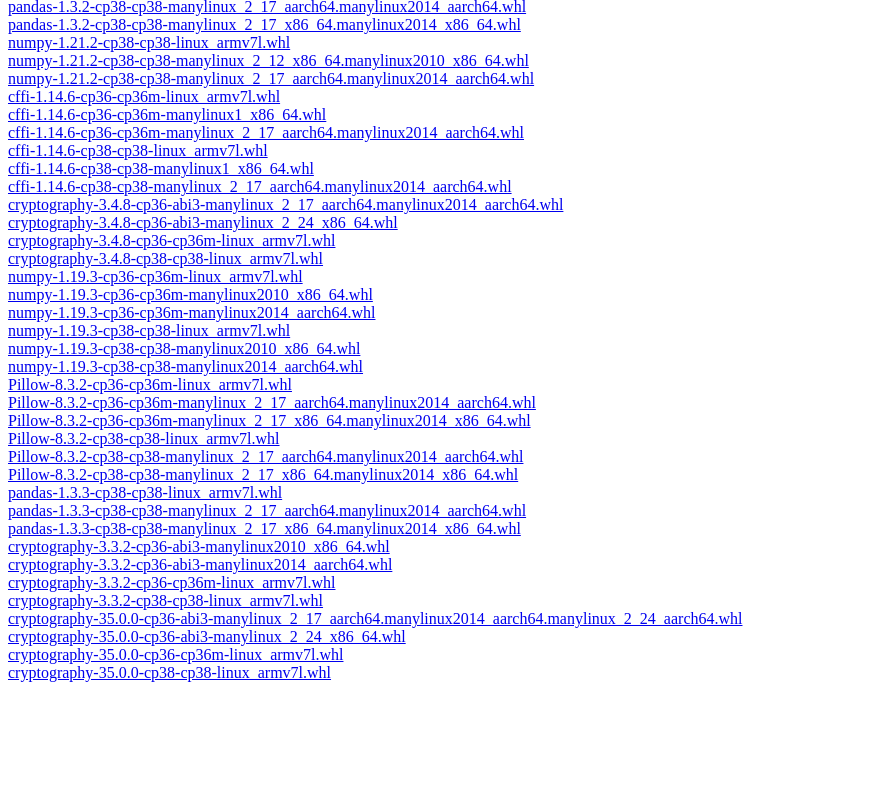
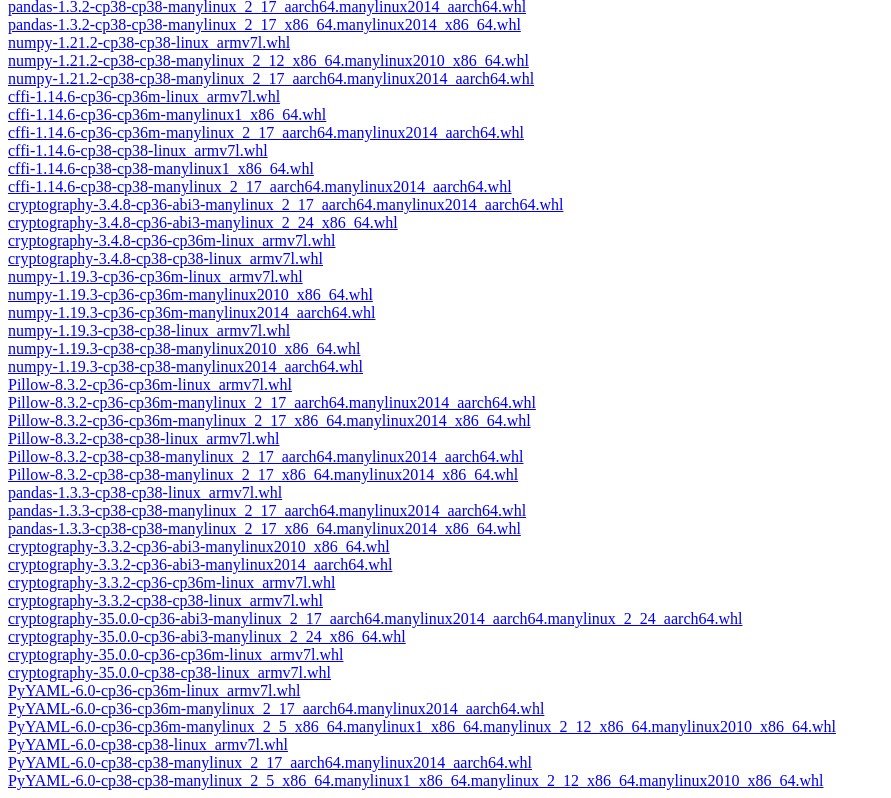
Before and after one commit to aptalca/wheels, a plain HTML site: page docs/ubuntu/index.html in a window 1280 px wide. Shown: the part 1778-2576 px from the top of the page, without its empty margins (0-891 px from the left). Before the commit the page ends 2468 px from the top, so only its background shows below. Drawn offline with Linux system fonts and the light colour scheme.

Commit message:
[bot] Updating indices

```diff
--- a/docs/ubuntu/index.html
+++ b/docs/ubuntu/index.html
@@ -405,5 +405,23 @@
     <a href='https://wheels.linuxserver.io/ubuntu/cryptography-35.0.0-cp38-cp38-linux_armv7l.whl'>cryptography-35.0.0-cp38-cp38-linux_armv7l.whl</a>
     <br />
 
+    <a href='https://wheels.linuxserver.io/ubuntu/PyYAML-6.0-cp36-cp36m-linux_armv7l.whl'>PyYAML-6.0-cp36-cp36m-linux_armv7l.whl</a>
+    <br />
+
+    <a href='https://wheels.linuxserver.io/ubuntu/PyYAML-6.0-cp36-cp36m-manylinux_2_17_aarch64.manylinux2014_aarch64.whl'>PyYAML-6.0-cp36-cp36m-manylinux_2_17_aarch64.manylinux2014_aarch64.whl</a>
+    <br />
+
+    <a href='https://wheels.linuxserver.io/ubuntu/PyYAML-6.0-cp36-cp36m-manylinux_2_5_x86_64.manylinux1_x86_64.manylinux_2_12_x86_64.manylinux2010_x86_64.whl'>PyYAML-6.0-cp36-cp36m-manylinux_2_5_x86_64.manylinux1_x86_64.manylinux_2_12_x86_64.manylinux2010_x86_64.whl</a>
+    <br />
+
+    <a href='https://wheels.linuxserver.io/ubuntu/PyYAML-6.0-cp38-cp38-linux_armv7l.whl'>PyYAML-6.0-cp38-cp38-linux_armv7l.whl</a>
+    <br />
+
+    <a href='https://wheels.linuxserver.io/ubuntu/PyYAML-6.0-cp38-cp38-manylinux_2_17_aarch64.manylinux2014_aarch64.whl'>PyYAML-6.0-cp38-cp38-manylinux_2_17_aarch64.manylinux2014_aarch64.whl</a>
+    <br />
+
+    <a href='https://wheels.linuxserver.io/ubuntu/PyYAML-6.0-cp38-cp38-manylinux_2_5_x86_64.manylinux1_x86_64.manylinux_2_12_x86_64.manylinux2010_x86_64.whl'>PyYAML-6.0-cp38-cp38-manylinux_2_5_x86_64.manylinux1_x86_64.manylinux_2_12_x86_64.manylinux2010_x86_64.whl</a>
+    <br />
+
 </body>
 </html>
```
Also changed, not shown: docs/alpine/index.html (+18 -0 lines).
